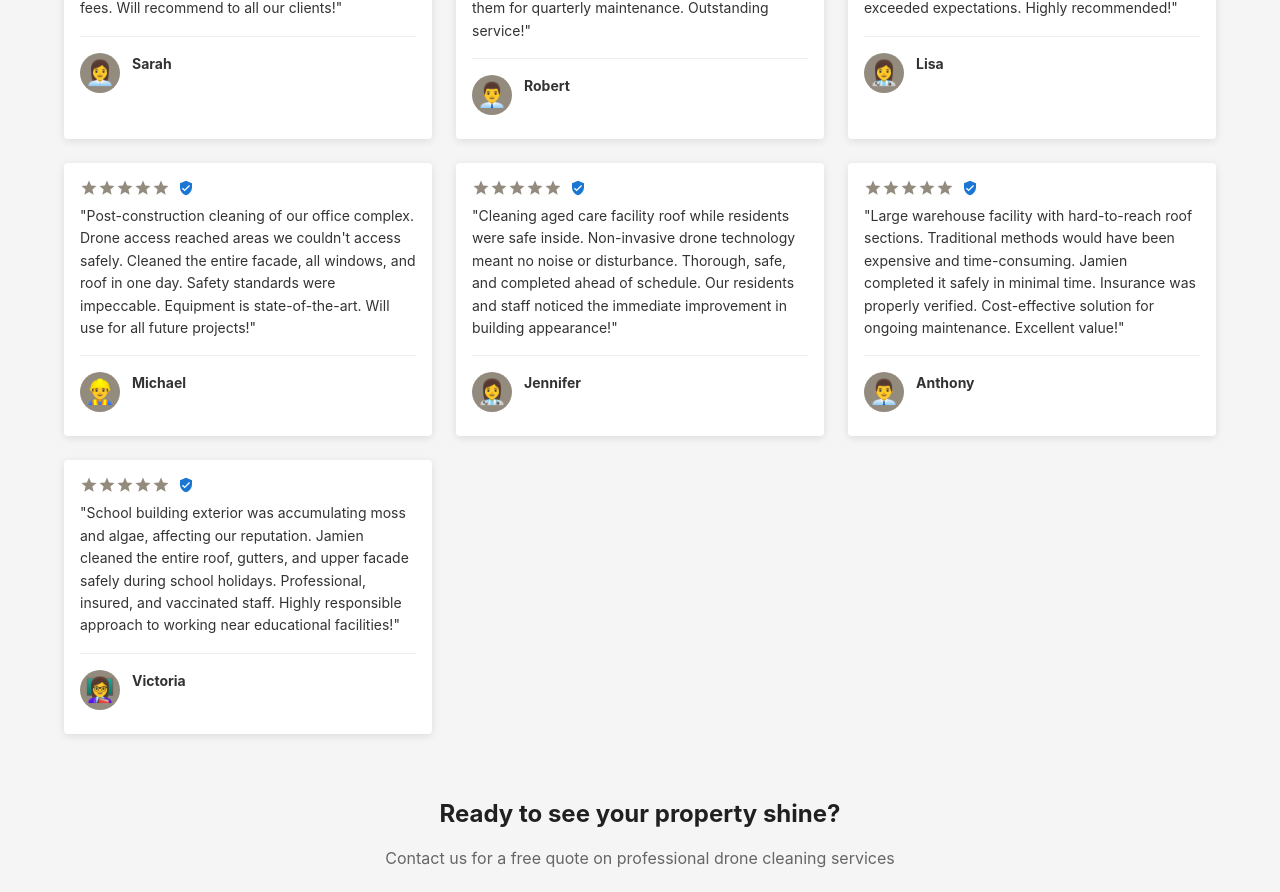
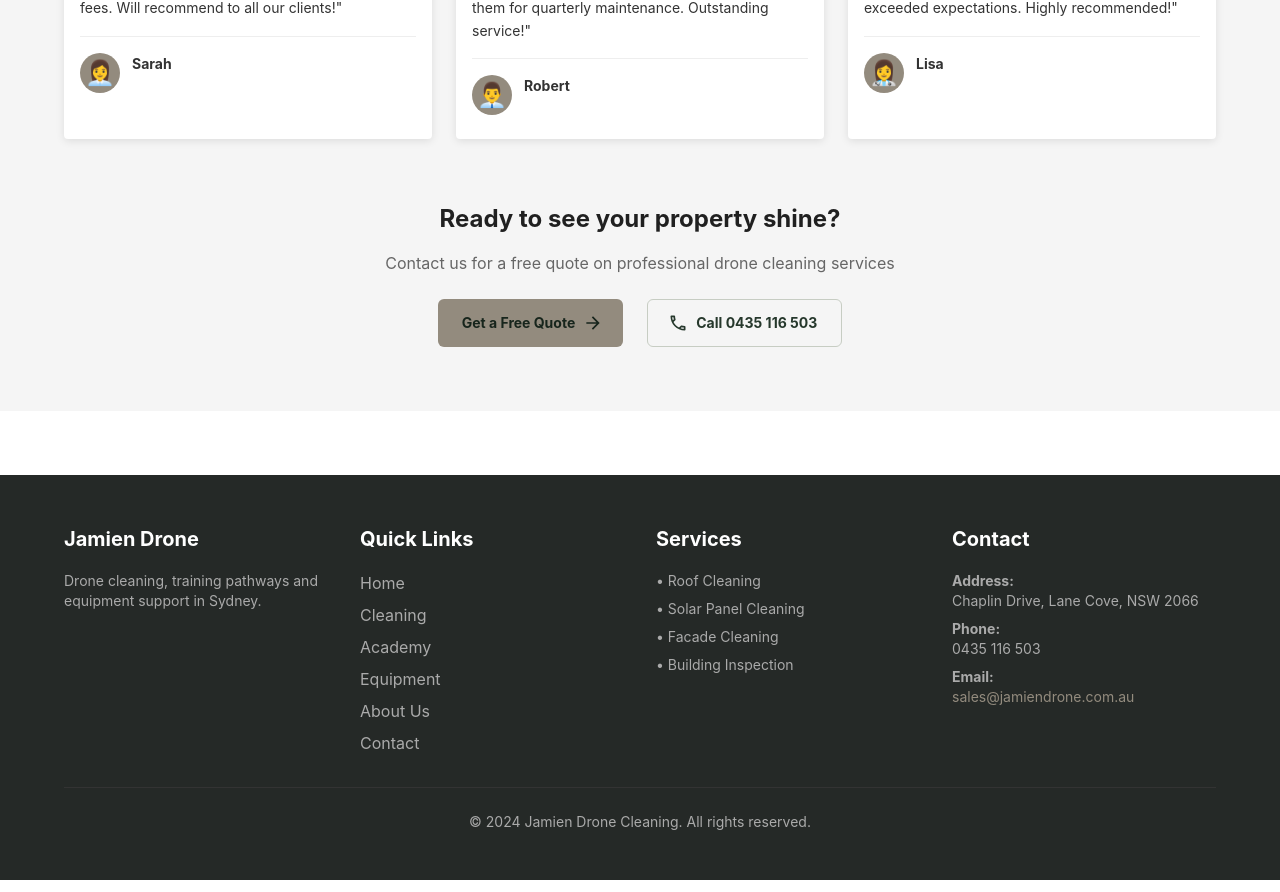
Before and after one commit to steven29-test/jamien-drone-cleaning, a React (Vite) app: page / in a window 1280 px wide. Shown: the part 4492-5384 px from the top of the page. Built offline with nearby package versions, Linux system fonts and the light colour scheme.

Commit message:
Limit homepage customer feedback to six reviews

```diff
--- a/src/components/GoogleReviews.tsx
+++ b/src/components/GoogleReviews.tsx
@@ -73,46 +73,6 @@ const CUSTOMER_REVIEWS: Review[] = [
     date: '2026-02-10',
     verified: true,
     avatar: '👩‍⚕️'
-  },
-  {
-    id: '7',
-    author: 'Michael',
-    company: undefined,
-    rating: 5,
-    text: 'Post-construction cleaning of our office complex. Drone access reached areas we couldn\'t access safely. Cleaned the entire facade, all windows, and roof in one day. Safety standards were impeccable. Equipment is state-of-the-art. Will use for all future projects!',
-    date: '2026-02-05',
-    verified: true,
-    avatar: '👷‍♂️'
-  },
-  {
-    id: '8',
-    author: 'Jennifer',
-    company: undefined,
-    rating: 5,
-    text: 'Cleaning aged care facility roof while residents were safe inside. Non-invasive drone technology meant no noise or disturbance. Thorough, safe, and completed ahead of schedule. Our residents and staff noticed the immediate improvement in building appearance!',
-    date: '2026-01-28',
-    verified: true,
-    avatar: '👩‍⚕️'
-  },
-  {
-    id: '9',
-    author: 'Anthony',
-    company: undefined,
-    rating: 5,
-    text: 'Large warehouse facility with hard-to-reach roof sections. Traditional methods would have been expensive and time-consuming. Jamien completed it safely in minimal time. Insurance was properly verified. Cost-effective solution for ongoing maintenance. Excellent value!',
-    date: '2026-01-20',
-    verified: true,
-    avatar: '👨‍💼'
-  },
-  {
-    id: '10',
-    author: 'Victoria',
-    company: undefined,
-    rating: 5,
-    text: 'School building exterior was accumulating moss and algae, affecting our reputation. Jamien cleaned the entire roof, gutters, and upper facade safely during school holidays. Professional, insured, and vaccinated staff. Highly responsible approach to working near educational facilities!',
-    date: '2026-01-15',
-    verified: true,
-    avatar: '👩‍🏫'
   }
 ];
 
```
